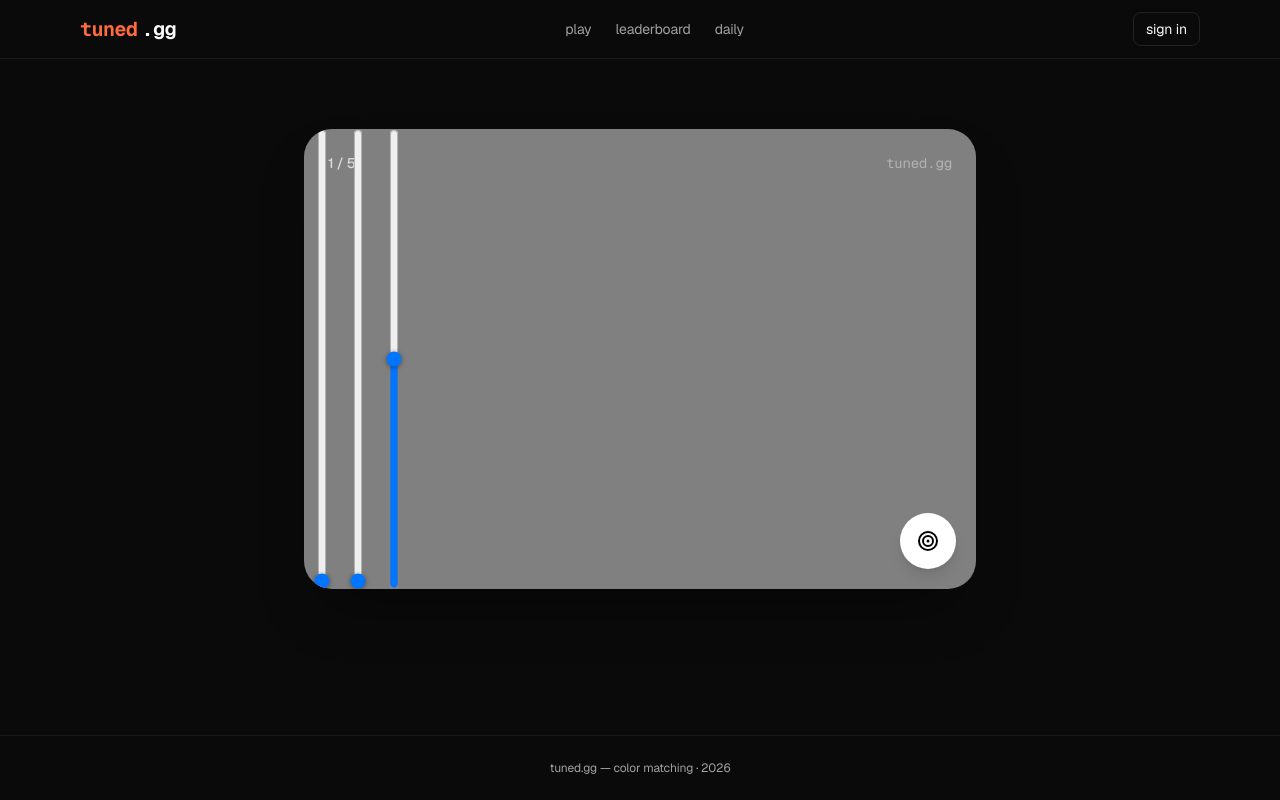
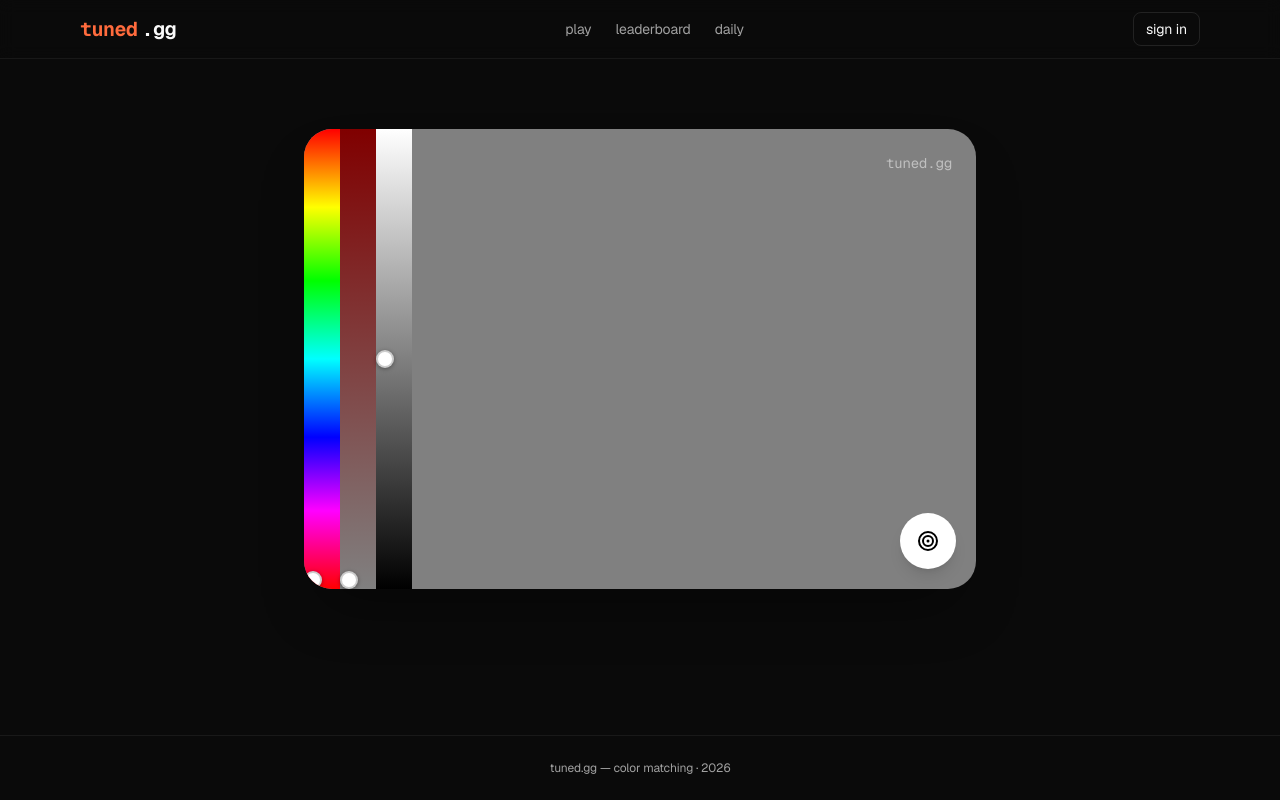
Before and after one commit to Drake3001/Tuned, a Next.js app in the folder apps/web/: page /daily in a window 1280 px wide. Built offline with nearby package versions, Linux system fonts and the light colour scheme.

Commit message:
fix(solo): use writing-mode for vertical sliders (drop deprecated slider-vertical) + contrast-aware card labels

```diff
--- a/apps/web/app/globals.css
+++ b/apps/web/app/globals.css
@@ -191,18 +191,36 @@
   box-shadow: 0 1px 3px rgba(0, 0, 0, 0.4);
 }
 
-/* Vertical slider variant — dialed.gg style */
+/* Vertical slider — modern Chromium uses writing-mode + rtl to flip the
+   range vertical without deprecated `appearance: slider-vertical`.
+   Firefox respects the `orient="vertical"` attribute on the element. */
 .tuned-vslider {
-  -webkit-appearance: slider-vertical;
-  appearance: slider-vertical;
+  -webkit-appearance: none;
+  appearance: none;
   writing-mode: vertical-lr;
+  -webkit-writing-mode: vertical-lr;
   direction: rtl;
   width: 36px;
   height: 100%;
+  margin: 0;
+  padding: 0;
   background: var(--tuned-vslider-track, #444);
   outline: none;
   cursor: pointer;
   border-radius: 0;
+  border: none;
+}
+.tuned-vslider::-webkit-slider-runnable-track {
+  width: 36px;
+  height: 100%;
+  background: transparent;
+  border: none;
+}
+.tuned-vslider::-moz-range-track {
+  width: 36px;
+  height: 100%;
+  background: transparent;
+  border: none;
 }
 .tuned-vslider-hue {
   background: linear-gradient(
--- a/apps/web/components/picker/VerticalBrightnessSlider.tsx
+++ b/apps/web/components/picker/VerticalBrightnessSlider.tsx
@@ -25,6 +25,8 @@ export function VerticalBrightnessSlider({ value, hue, saturation, onChange }: P
         ["--tuned-vslider-track" as string]: `linear-gradient(to bottom, ${top}, ${bot})`,
       }}
       aria-label="brightness"
+      // @ts-expect-error firefox-only attribute
+      orient="vertical"
     />
   );
 }
--- a/apps/web/components/picker/VerticalHueSlider.tsx
+++ b/apps/web/components/picker/VerticalHueSlider.tsx
@@ -16,6 +16,8 @@ export function VerticalHueSlider({ value, onChange }: Props) {
       onChange={(e) => onChange(Number(e.target.value))}
       className="tuned-vslider tuned-vslider-hue"
       aria-label="hue"
+      // @ts-expect-error firefox-only attribute, not in React types
+      orient="vertical"
     />
   );
 }
--- a/apps/web/components/picker/VerticalSaturationSlider.tsx
+++ b/apps/web/components/picker/VerticalSaturationSlider.tsx
@@ -25,6 +25,8 @@ export function VerticalSaturationSlider({ value, hue, brightness, onChange }: P
         ["--tuned-vslider-track" as string]: `linear-gradient(to bottom, ${top}, ${bot})`,
       }}
       aria-label="saturation"
+      // @ts-expect-error firefox-only attribute
+      orient="vertical"
     />
   );
 }
--- a/apps/web/components/solo/AttemptResultCard.tsx
+++ b/apps/web/components/solo/AttemptResultCard.tsx
@@ -2,6 +2,7 @@
 
 import type { RGB } from "@/lib/game/color";
 import { rgbToHsb } from "@/lib/game/color/conversions";
+import { legibleLabel, legibleStrong } from "@/lib/game/color/contrast";
 import { CardActionButton } from "./GameCard";
 
 type Props = {
@@ -47,6 +48,11 @@ export function AttemptResultCard({
 }: Props) {
   const guessBg = `rgb(${guess[0]}, ${guess[1]}, ${guess[2]})`;
   const targetBg = `rgb(${target[0]}, ${target[1]}, ${target[2]})`;
+  const guessStrong = legibleStrong(guess);
+  const guessMuted = legibleLabel(guess, 0.6);
+  const guessLabel = legibleLabel(guess, 0.5);
+  const targetStrong = legibleStrong(target);
+  const targetMuted = legibleLabel(target, 0.55);
 
   return (
     <div className="flex min-h-[calc(100vh-200px)] items-center justify-center p-6">
@@ -54,47 +60,48 @@ export function AttemptResultCard({
         <div className="grid h-full grid-rows-2">
           <section
             className="relative flex flex-col justify-between p-8"
-            style={{ background: guessBg, color: "rgba(255,255,255,0.95)" }}
+            style={{ background: guessBg, color: guessStrong }}
           >
             <div className="flex items-start justify-between">
-              <span style={{ color: "rgba(255,255,255,0.7)" }} className="text-sm">
+              <span style={{ color: guessMuted }} className="text-sm">
                 {index + 1} / {total}
               </span>
               <div className="text-right">
-                <div className="font-mono text-6xl font-bold leading-none tabular-nums">
+                <div
+                  className="font-mono text-6xl font-bold leading-none tabular-nums"
+                  style={{ color: guessStrong }}
+                >
                   {deltaE.toFixed(2)}
                 </div>
                 <p
                   className="mt-2 max-w-[14ch] text-right text-base"
-                  style={{ color: "rgba(255,255,255,0.85)" }}
+                  style={{ color: guessMuted }}
                 >
                   {describe(deltaE)}
                 </p>
               </div>
             </div>
             <div>
-              <div
-                className="text-xs uppercase tracking-wider"
-                style={{ color: "rgba(255,255,255,0.6)" }}
-              >
+              <div className="text-xs uppercase tracking-wider" style={{ color: guessLabel }}>
                 your selection
               </div>
-              <div className="font-mono text-sm">{formatHsb(guess)}</div>
+              <div className="font-mono text-sm" style={{ color: guessStrong }}>
+                {formatHsb(guess)}
+              </div>
             </div>
           </section>
 
           <section
             className="relative flex flex-col justify-end p-8"
-            style={{ background: targetBg, color: "rgba(0,0,0,0.85)" }}
+            style={{ background: targetBg, color: targetStrong }}
           >
             <div>
-              <div
-                className="text-xs uppercase tracking-wider"
-                style={{ color: "rgba(0,0,0,0.55)" }}
-              >
+              <div className="text-xs uppercase tracking-wider" style={{ color: targetMuted }}>
                 original
               </div>
-              <div className="font-mono text-sm">{formatHsb(target)}</div>
+              <div className="font-mono text-sm" style={{ color: targetStrong }}>
+                {formatHsb(target)}
+              </div>
             </div>
           </section>
         </div>
--- a/apps/web/components/solo/GameCard.tsx
+++ b/apps/web/components/solo/GameCard.tsx
@@ -18,23 +18,29 @@ export function GameCard({ background, children }: Props) {
   );
 }
 
-export function CardTopLeft({ children }: { children: React.ReactNode }) {
+export function CardTopLeft({
+  children,
+  color = "rgba(255,255,255,0.7)",
+}: {
+  children: React.ReactNode;
+  color?: string;
+}) {
   return (
-    <div
-      className="absolute left-6 top-6 text-sm font-medium"
-      style={{ color: "rgba(255,255,255,0.7)" }}
-    >
+    <div className="absolute left-6 top-6 text-sm font-medium" style={{ color }}>
       {children}
     </div>
   );
 }
 
-export function CardTopRight({ children }: { children: React.ReactNode }) {
+export function CardTopRight({
+  children,
+  color = "rgba(255,255,255,0.55)",
+}: {
+  children: React.ReactNode;
+  color?: string;
+}) {
   return (
-    <div
-      className="absolute right-6 top-6 font-mono text-sm"
-      style={{ color: "rgba(255,255,255,0.4)" }}
-    >
+    <div className="absolute right-6 top-6 font-mono text-sm" style={{ color }}>
       {children}
     </div>
   );
--- a/apps/web/components/solo/MemorizePhase.tsx
+++ b/apps/web/components/solo/MemorizePhase.tsx
@@ -3,6 +3,7 @@
 import { useEffect, useState } from "react";
 import type { RGB } from "@/lib/game/color";
 import { GameCard, CardTopLeft, CardTopRight } from "./GameCard";
+import { legibleLabel } from "@/lib/game/color/contrast";
 
 type Props = {
   target: RGB;
@@ -30,13 +31,15 @@ export function MemorizePhase({ target, durationSec, index, total, onComplete }:
   }, [durationSec, onComplete]);
 
   const bg = `rgb(${target[0]}, ${target[1]}, ${target[2]})`;
+  const labelColor = legibleLabel(target, 0.75);
+  const mutedColor = legibleLabel(target, 0.55);
 
   return (
     <GameCard background={bg}>
-      <CardTopLeft>
+      <CardTopLeft color={labelColor}>
         {index + 1} / {total}
       </CardTopLeft>
-      <CardTopRight>{remaining.toFixed(1)}s</CardTopRight>
+      <CardTopRight color={mutedColor}>{remaining.toFixed(1)}s</CardTopRight>
     </GameCard>
   );
 }
--- a/apps/web/components/solo/RecallPhase.tsx
+++ b/apps/web/components/solo/RecallPhase.tsx
@@ -5,6 +5,7 @@ import type { RGB } from "@/lib/game/color";
 import { CardSidePicker } from "@/components/picker/CardSidePicker";
 import { PaletteChoice } from "./PaletteChoice";
 import { GameCard, CardTopLeft, CardTopRight, CardActionButton } from "./GameCard";
+import { legibleLabel } from "@/lib/game/color/contrast";
 
 type Props = {
   target: RGB;
@@ -48,12 +49,14 @@ export function RecallPhase({ target, difficulty, index, total, onSubmit }: Prop
   }
 
   const bg = `rgb(${guess[0]}, ${guess[1]}, ${guess[2]})`;
+  const labelColor = legibleLabel(guess, 0.75);
+  const mutedColor = legibleLabel(guess, 0.5);
   return (
     <GameCard background={bg}>
-      <CardTopLeft>
+      <CardTopLeft color={labelColor}>
         {index + 1} / {total}
       </CardTopLeft>
-      <CardTopRight>tuned.gg</CardTopRight>
+      <CardTopRight color={mutedColor}>tuned.gg</CardTopRight>
       <CardSidePicker value={guess} onChange={setGuess} />
       <CardActionButton
         onClick={() => onSubmit(guess)}
--- /dev/null
+++ b/apps/web/lib/game/color/contrast.ts
@@ -0,0 +1,25 @@
+import type { RGB } from "./space";
+
+// Perceived luminance using Rec. 709 coefficients on gamma-decoded sRGB.
+export function relativeLuminance(rgb: RGB): number {
+  const f = (c: number) => {
+    const n = c / 255;
+    return n <= 0.03928 ? n / 12.92 : Math.pow((n + 0.055) / 1.055, 2.4);
+  };
+  return 0.2126 * f(rgb[0]) + 0.7152 * f(rgb[1]) + 0.0722 * f(rgb[2]);
+}
+
+export function isLight(rgb: RGB): boolean {
+  return relativeLuminance(rgb) > 0.5;
+}
+
+// Returns a translucent label color legible against the supplied background.
+export function legibleLabel(rgb: RGB, alpha = 0.75): string {
+  return isLight(rgb)
+    ? `rgba(0, 0, 0, ${alpha})`
+    : `rgba(255, 255, 255, ${alpha})`;
+}
+
+export function legibleStrong(rgb: RGB): string {
+  return isLight(rgb) ? "#0b0b0c" : "#fafafa";
+}
```
